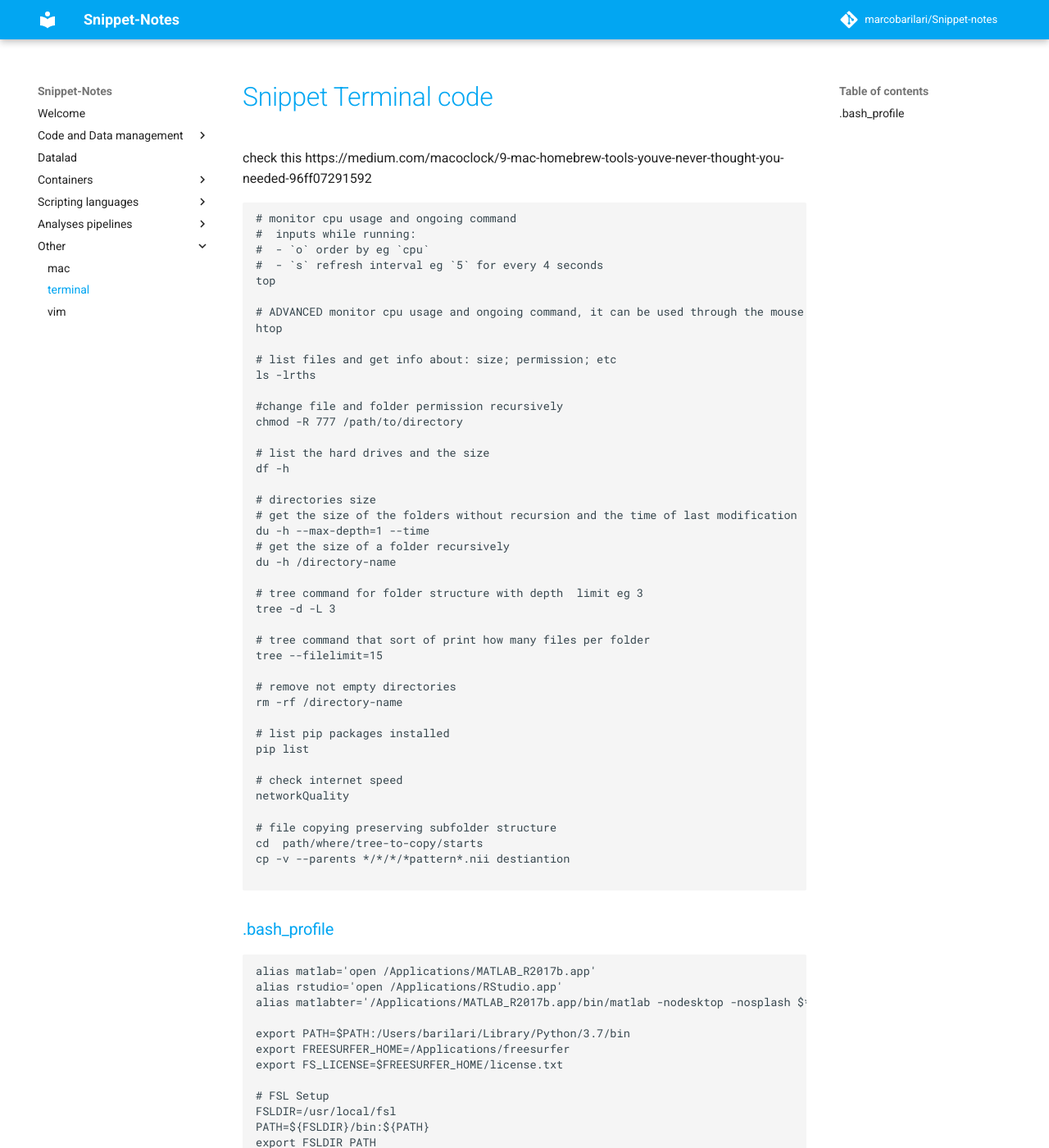
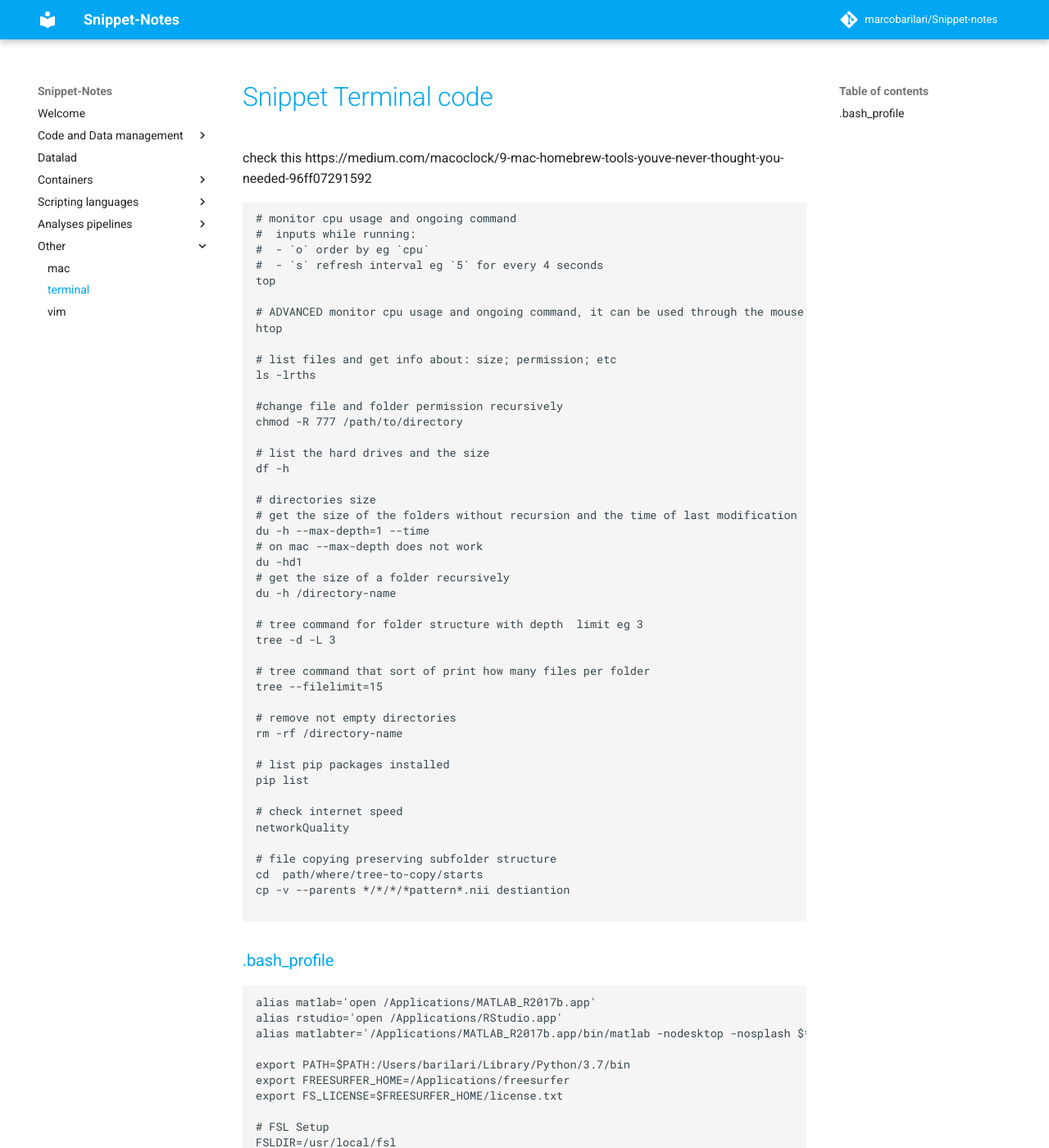
Before and after one commit to marcobarilari/Snippet-notes, an MkDocs documentation site: the page built from docs/terminal.md, in a window 1280 px wide and 1400 px high. Shown: the whole window at 82% size. Built offline with MkDocs 1.6.1 and Material for MkDocs 9.7.7, drawn with Linux system fonts in a browser that asks for light colours; comment, search, counter and statistics services are not loaded.

Commit message:
Update terminal.md

```diff
--- a/docs/terminal.md
+++ b/docs/terminal.md
@@ -24,6 +24,8 @@ df -h
 # directories size
 # get the size of the folders without recursion and the time of last modification
 du -h --max-depth=1 --time
+# on mac --max-depth does not work
+du -hd1
 # get the size of a folder recursively
 du -h /directory-name
 
```
